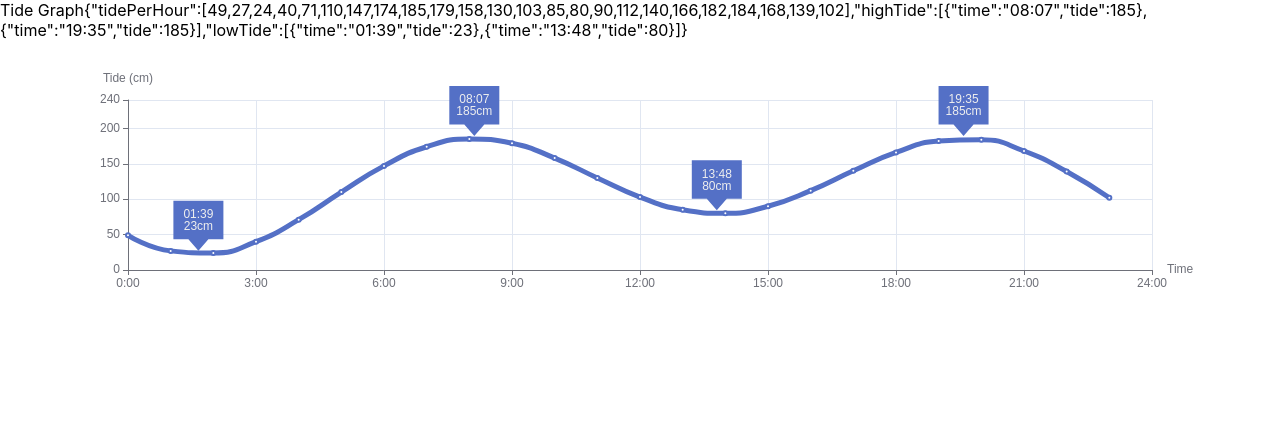
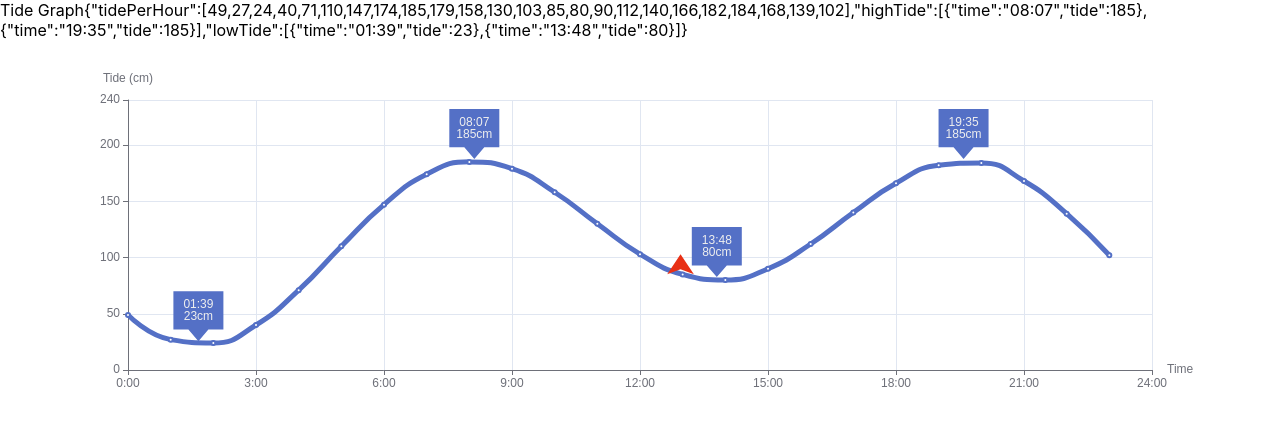
Before and after one commit to wadabee/fishing-app, a Next.js app: page /tide-graph in a window 1280 px wide. Shown: the top 426 px of the page. Built offline with nearby package versions, Linux system fonts and the light colour scheme.

Commit message:
added symbol for now

```diff
--- a/src/pages/tide-graph/index.tsx
+++ b/src/pages/tide-graph/index.tsx
@@ -10,11 +10,17 @@ const TideGraph: NextPage = () => {
   const today = dayjs().format("YYYY-MM-DD");
   const tideDataForToday = (tideData as JmaTide)[today];
 
+  const nowHour = Number.parseInt(dayjs().format("H"));
+  const nowMinite = Number.parseInt(dayjs().format("m"));
+
   return (
     <>
       Tide Graph
       {JSON.stringify(tideDataForToday)}
       <ReactECharts
+        style={{
+          height: "50vh",
+        }}
         option={{
           xAxis: {
             name: "Time",
@@ -47,7 +53,8 @@ const TideGraph: NextPage = () => {
               },
               markPoint: {
                 symbol: "path://M0 0 L10 0 L10 10 L7 10 L5 13 L3 10 L0 10 Z",
-                data: tideDataForToday.highTide
+                data: [
+                  ...tideDataForToday.highTide
                     .concat(tideDataForToday.lowTide)
                     .map((value) => {
                       const hour = Number.parseInt(value.time.split(":")[0]);
@@ -63,6 +70,28 @@ const TideGraph: NextPage = () => {
                         symbolOffset: [0, -28],
                       };
                     }),
+                  {
+                    symbol: "arrow",
+                    symbolSize: 20,
+                    coord: [
+                      nowHour + nowMinite / 60,
+                      tideDataForToday.tidePerHour[nowHour],
+                    ],
+                    itemStyle: {
+                      color: "#E83015",
+                    },
+                  },
+                ],
+              },
+            },
+            {
+              markPoint: {
+                symbol: "pin",
+                data: [
+                  {
+                    coord: [10, 10],
+                  },
+                ],
               },
             },
           ],
```
Lines whose indentation alone changed are shown as unchanged.
